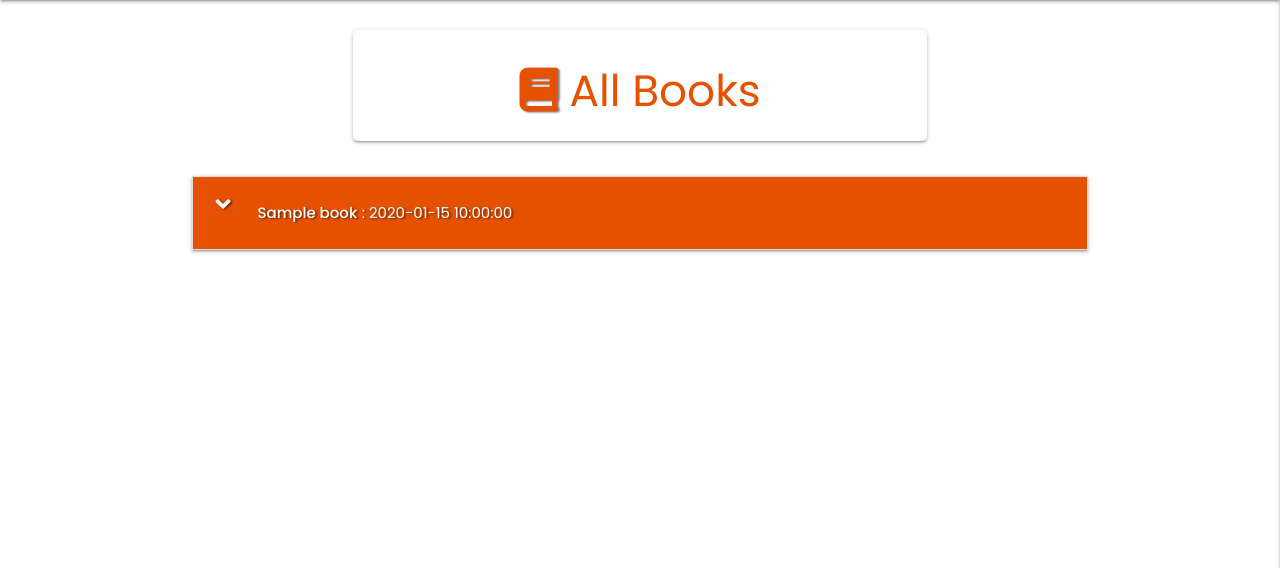
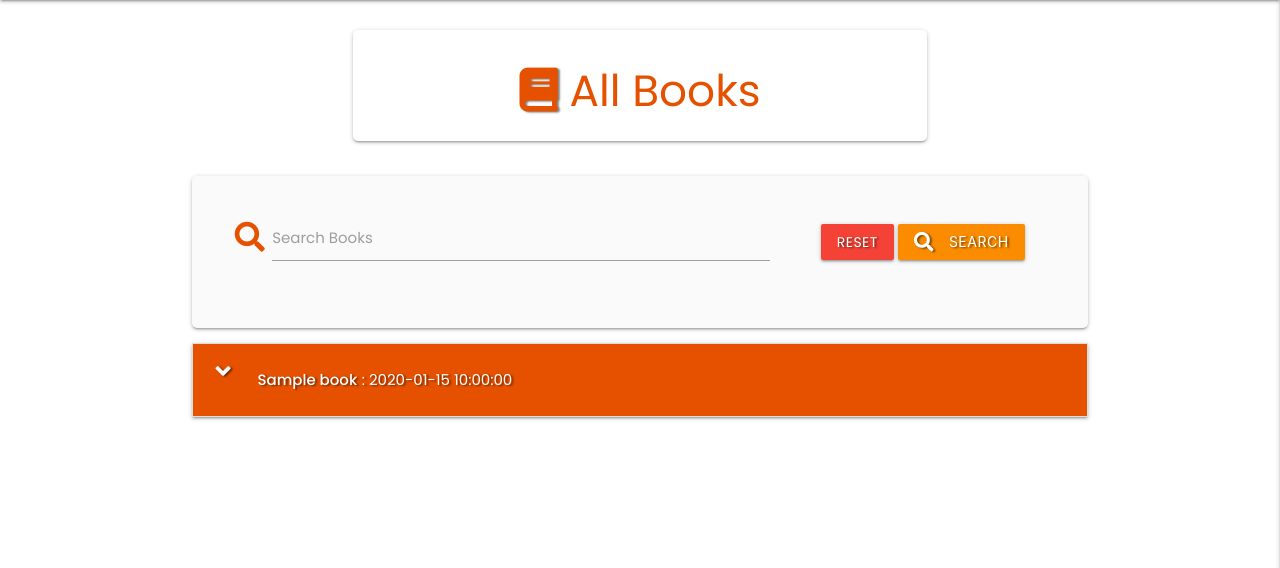
Before and after one commit to Code-Institute-Submissions/Entrepreneur-Bookshelf, a Flask app: page / in a window 1280 px wide. Shown: the part 64-632 px from the top of the page. Run offline with Flask 2, Linux system fonts and the light colour scheme; a database or web service that is not in the repository returns one stand-in record (values such as "Sample title"); some libraries are stand-ins or nearby versions.

Commit message:
Added the search function to search books

```diff
--- a/app.py
+++ b/app.py
@@ -20,6 +20,13 @@ mongo = PyMongo(app)
 @app.route("/get_books")
 def get_books():
     books = list(mongo.db.books.find())
+    return render_template("books.html", books=books)
+
+
+@app.route("/search", methods=["GET", "POST"])
+def search():
+    query = request.form.get("query")
+    books = list(mongo.db.books.find({"$text": {"$search": query}}))
     return render_template("books.html", books=books)
 
 
--- a/templates/books.html
+++ b/templates/books.html
@@ -11,6 +11,36 @@
   </div>
 </div>
 
+<!-- Search bar to search for books -->
+<div class="row card-panel grey lighten-5">
+  <form action="{{ url_for('search') }}" method="post" class="col s12">
+    <div class="row valign-wrapper center-align">
+      <div class="input-field col s12 m8">
+        <i class="fas fa-search prefix orange-text text-darken-4"></i>
+        <input
+          type="text"
+          name="query"
+          id="query"
+          minlength="3"
+          class="validate"
+          required
+        />
+        <label for="query">Search Books</label>
+      </div>
+      <div class="col s12 m4">
+        <a href="{{ url_for('get_books') }}" class="red btn text-shadow"
+          >Reset</a
+        >
+        <button type="submit" class="orange darken-1 btn text-shadow">
+          <i class="fas fa-search left"></i> Search
+        </button>
+      </div>
+    </div>
+  </form>
+</div>
+
+<!-- List of all books -->
+{% if books|length > 0 %}
 <ul class="collapsible">
   {% for book in books %}
   <li>
@@ -64,5 +94,19 @@
   </li>
   {% endfor %}
 </ul>
+{% else %}
 
-{% endblock %}
+<div class="row">
+  <div class="col s12 m8 offset-m2 page_head">
+    <div class="card-panel">
+      <h3 class="center-align red-text text-darken-4">
+        <i
+          class="fas fa-exclamation prefix red-text text-darken-4 text-shadow"
+        ></i>
+        No Results Found
+      </h3>
+    </div>
+  </div>
+</div>
+
+{% endif %} {% endblock %}
```
